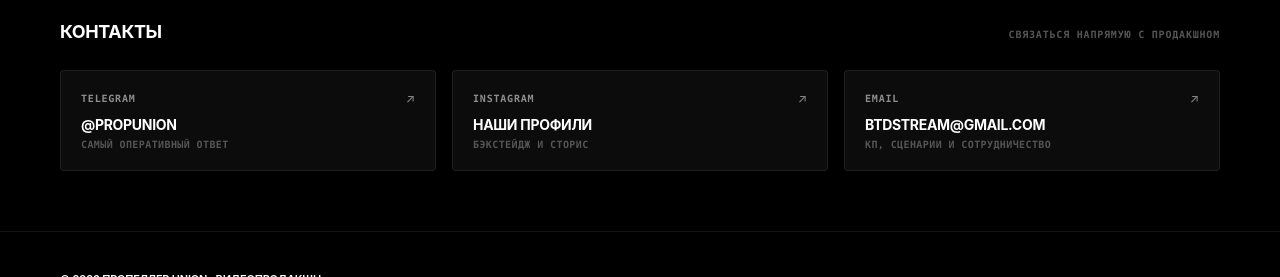
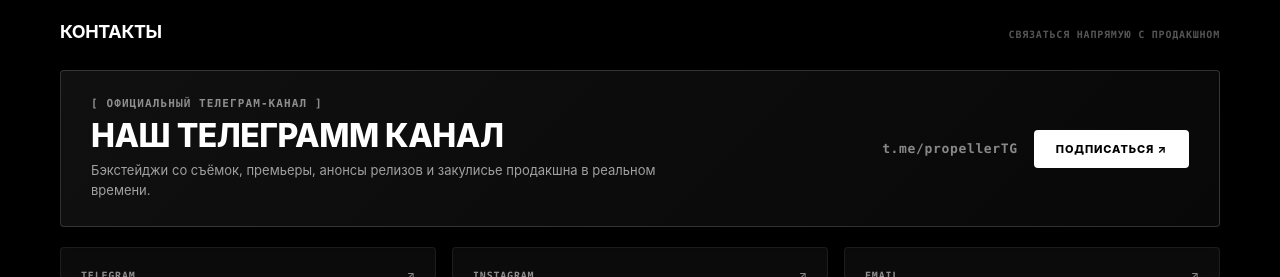
Before and after one commit to propellerprod/portfolio, a React (Vite) app: page / in a window 1280 px wide. Shown: the part 1660-1937 px from the top of the page. Built offline with nearby package versions, Linux system fonts and the light colour scheme; no server answers.

Commit message:
feat(contact): add telegram channel banner
Add a promotional banner for the Telegram channel to the contact section and update constants. Remove unused manage.py file.

```diff
--- a/src/components/Contact.tsx
+++ b/src/components/Contact.tsx
@@ -31,6 +31,30 @@ export const Contact: React.FC = () => {
           <span className="bw-section-subtitle">СВЯЗАТЬСЯ НАПРЯМУЮ С ПРОДАКШНОМ</span>
         </div>
 
+        {/* Большая плашка: НАШ ТЕЛЕГРАММ КАНАЛ */}
+        <a
+          href={CONTACTS.telegramChannel}
+          target="_blank"
+          rel="noopener noreferrer"
+          className="bw-tg-banner"
+          aria-label="Наш телеграмм канал t.me/propellerTG"
+        >
+          <div className="bw-tg-banner-left">
+            <span className="bw-tg-banner-tag">[ ОФИЦИАЛЬНЫЙ ТЕЛЕГРАМ-КАНАЛ ]</span>
+            <h3 className="bw-tg-banner-title">НАШ ТЕЛЕГРАММ КАНАЛ</h3>
+            <p className="bw-tg-banner-desc">
+              Бэкстейджи со съёмок, премьеры, анонсы релизов и закулисье продакшна в реальном времени.
+            </p>
+          </div>
+
+          <div className="bw-tg-banner-right">
+            <span className="bw-tg-banner-handle">t.me/propellerTG</span>
+            <span className="bw-tg-banner-btn">
+              ПОДПИСАТЬСЯ ↗
+            </span>
+          </div>
+        </a>
+
         <div className="bw-contact-grid">
           {contactChannels.map((item, idx) => (
             <a
--- a/src/data/constants.ts
+++ b/src/data/constants.ts
@@ -10,6 +10,7 @@ export const CATEGORIES: Record<string, string> = {
 
 export const CONTACTS = {
   telegram: 'https://t.me/propunion',
+  telegramChannel: 'https://t.me/propellerTG',
   whatsapp: 'https://wa.me/79102041086',
   vk: 'https://vk.ru/propeller.media',
   instagram: 'https://nethouse.id/propeller-prod',
--- a/src/index.css
+++ b/src/index.css
@@ -861,6 +861,119 @@ button {
   color: #ffffff;
 }
 
+/* Large Telegram Channel Banner in Contacts */
+.bw-tg-banner {
+  display: flex;
+  align-items: center;
+  justify-content: space-between;
+  gap: 24px;
+  background: linear-gradient(135deg, #101010 0%, #080808 100%);
+  border: 1px solid rgba(255, 255, 255, 0.16);
+  border-radius: var(--radius-card);
+  padding: 26px 30px;
+  margin-bottom: 20px;
+  text-decoration: none;
+  color: #ffffff;
+  position: relative;
+  overflow: hidden;
+  transition: all 0.3s cubic-bezier(0.16, 1, 0.3, 1);
+  box-shadow: 0 10px 30px rgba(0, 0, 0, 0.5);
+}
+
+.bw-tg-banner:hover {
+  border-color: rgba(255, 255, 255, 0.45);
+  background: linear-gradient(135deg, #161616 0%, #0d0d0d 100%);
+  transform: translateY(-2px);
+  box-shadow: 0 15px 40px rgba(0, 0, 0, 0.7);
+}
+
+.bw-tg-banner-left {
+  display: flex;
+  flex-direction: column;
+  gap: 8px;
+  max-width: 620px;
+}
+
+.bw-tg-banner-tag {
+  font-family: var(--font-mono);
+  font-size: 11px;
+  font-weight: 700;
+  letter-spacing: 0.1em;
+  text-transform: uppercase;
+  color: var(--text-muted);
+}
+
+.bw-tg-banner-title {
+  font-size: clamp(22px, 3.5vw, 32px);
+  font-weight: 800;
+  letter-spacing: -0.5px;
+  text-transform: uppercase;
+  color: #ffffff;
+  line-height: 1.1;
+  margin: 0;
+}
+
+.bw-tg-banner-desc {
+  font-size: 13px;
+  color: #a0a0a0;
+  line-height: 1.5;
+  margin: 0;
+}
+
+.bw-tg-banner-right {
+  display: flex;
+  align-items: center;
+  gap: 16px;
+  flex-shrink: 0;
+}
+
+.bw-tg-banner-handle {
+  font-family: var(--font-mono);
+  font-size: 13px;
+  font-weight: 700;
+  color: #888888;
+  letter-spacing: 0.05em;
+}
+
+.bw-tg-banner-btn {
+  display: inline-flex;
+  align-items: center;
+  gap: 8px;
+  background: #ffffff;
+  color: #000000;
+  padding: 12px 22px;
+  border-radius: var(--radius-card);
+  font-size: 11px;
+  font-weight: 800;
+  letter-spacing: 0.08em;
+  text-transform: uppercase;
+  transition: all 0.2s ease;
+  white-space: nowrap;
+}
+
+.bw-tg-banner:hover .bw-tg-banner-btn {
+  background: #e8e8e8;
+  transform: scale(1.02);
+}
+
+@media screen and (max-width: 768px) {
+  .bw-tg-banner {
+    flex-direction: column;
+    align-items: flex-start;
+    padding: 22px 20px;
+    gap: 18px;
+  }
+  .bw-tg-banner-right {
+    width: 100%;
+    justify-content: space-between;
+    flex-wrap: wrap;
+  }
+  .bw-tg-banner-btn {
+    width: 100%;
+    justify-content: center;
+  }
+}
+
 /* Contacts Grid */
 .bw-contact-grid {
   display: grid;
```
